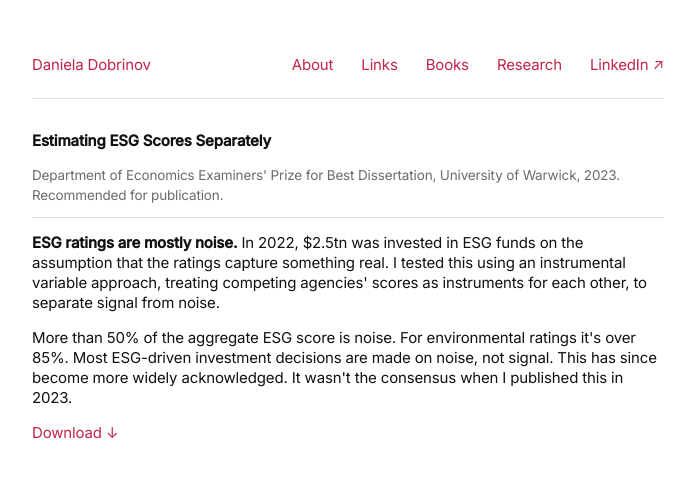
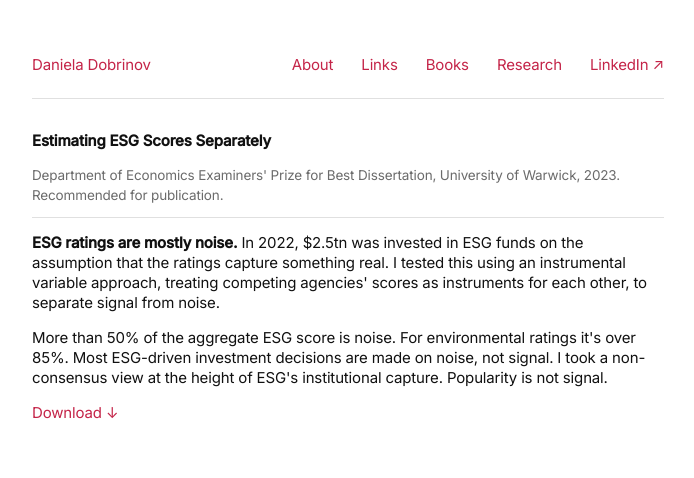
Before and after one commit to eula01/danisite, a Next.js app: page /research in a window 1280 px wide. Shown: the top 478 px of the page, without its empty margins (292-986 px from the left). Built offline with nearby package versions, Linux system fonts and the light colour scheme; a web font is replaced by a local one.

Commit message:
Update research page with non-consensus ESG framing

```diff
--- a/pages/research.tsx
+++ b/pages/research.tsx
@@ -14,7 +14,7 @@ export default function Research() {
             <strong>ESG ratings are mostly noise.</strong> In 2022, $2.5tn was invested in ESG funds on the assumption that the ratings capture something real. I tested this using an instrumental variable approach, treating competing agencies' scores as instruments for each other, to separate signal from noise.
           </p>
           <p>
-            More than 50% of the aggregate ESG score is noise. For environmental ratings it's over 85%. Most ESG-driven investment decisions are made on noise, not signal. This has since become more widely acknowledged. It wasn't the consensus when I published this in 2023.
+            More than 50% of the aggregate ESG score is noise. For environmental ratings it's over 85%. Most ESG-driven investment decisions are made on noise, not signal. I took a non-consensus view at the height of ESG's institutional capture. Popularity is not signal.
           </p>
           <p>
             <a href="/dissertation.pdf" download>Download ↓</a>
```
